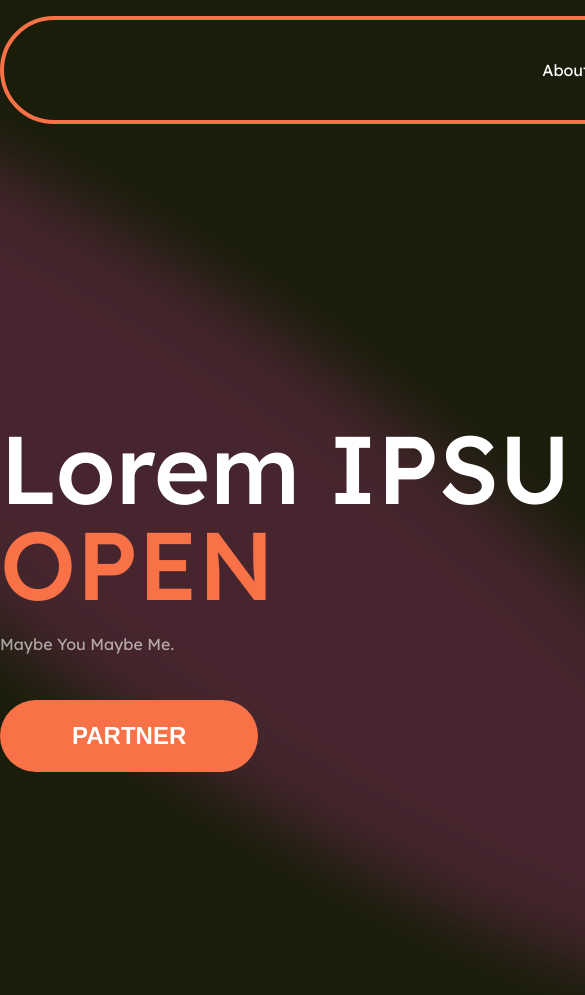
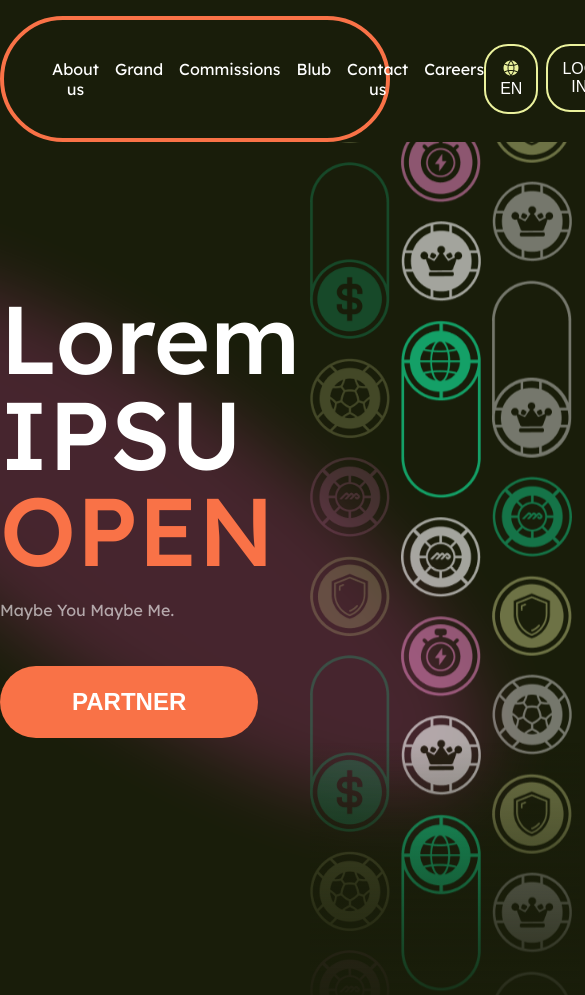
Before and after one commit to Masterpiece011/landing-page-VTOP3, a plain HTML site: page index.html in a window 390 px wide. Shown: the top 995 px of the page, 585 px wide, since content can reach past the window. Drawn offline with Linux system fonts and the light colour scheme.

Commit message:
fixed media for 1024 resolution

```diff
--- a/index.html
+++ b/index.html
@@ -10,7 +10,6 @@
 
 <body>
     <header class="header container">
-        <div></div>
         <ul>
             <li>
                 <a class="header__links" href="#">About us</a>
--- a/scss/_general.scss
+++ b/scss/_general.scss
@@ -10,7 +10,7 @@ body {
 }
 
 .container {
-    max-width: 1920px;
+    max-width: 1640px;
     margin: 0 auto;
 }
 
--- a/scss/blocks/_footer.scss
+++ b/scss/blocks/_footer.scss
@@ -15,7 +15,7 @@
 }
 
 .footer__content {
-    padding: 40px 140px 24px;
+    padding: 40px 0 24px;
     box-sizing: border-box;
     display: flex;
     flex-direction: row;
--- a/scss/blocks/_header.scss
+++ b/scss/blocks/_header.scss
@@ -3,7 +3,6 @@
     flex-direction: row;
     justify-content: space-between;
     align-items: center;
-    width: 1640px;
     margin-top: 16px;
     border: 4px solid #F97247;
     border-radius: 64px;
@@ -11,6 +10,7 @@
     padding: 24px 48px;
     align-self: center;
     vertical-align: middle;
+    width: 100%;
 }
 
 .header div {
@@ -43,11 +43,28 @@
     line-height: 20px;
     font-size: 16px;
     transition: all .3s ease;
+    position: relative;
+}
+
+.header ul li a::after {
+    content: '';
+    display: block;
+    width: 0;
+    bottom: 0;
+    left: 0;
+    position: absolute;
+    background-color: #F97247;
+    transition: all .3s ease;
 }
 
 .header ul li a:hover {
-    transform: scale(1.3);
     color: #F97247;
+}
+
+.header ul li a:hover::after {
+    width: 100%;
+    height: 2px;
+
 }
 
 .header ul li button {
--- a/scss/blocks/_main.scss
+++ b/scss/blocks/_main.scss
@@ -116,37 +116,6 @@
     margin-right: 16px;
     opacity: 0.2;
     z-index: 120;
-    box-shadow: inset;
-}
-
-@keyframes lineUp {
-    from {
-        transform: translateY(0px);
-    }
-
-    to {
-        transform: translateY(-1184.72px);
-    }
-}
-
-@keyframes lineDownFirstLine {
-    from {
-        transform: translateY(-1184.72px);
-    }
-
-    to {
-        transform: translateY(0px);
-    }
-}
-
-@keyframes lineDownSecondLine {
-    from {
-        transform: translateY(-1657.16px);
-    }
-
-    to {
-        transform: translateY(0px);
-    }
 }
 
 .main__animation-line:nth-child(1) {
@@ -218,6 +187,7 @@
 .main__blub ul {
     padding: 24px 10px 24px 24px;
     overflow-y: scroll;
+    overflow-x: hidden;
     scroll-behavior: smooth;
 }
 
@@ -252,6 +222,11 @@
 
 .main__blub ul::-webkit-scrollbar {
     width: 8px;
+    visibility: hidden;
+}
+
+.main__blub ul::-webkit-scrollbar-corner {
+    visibility: hidden;
 }
 
 .main__blub ul li {
@@ -293,3 +268,33 @@
 .main__blub ul li:last-child {
     margin-bottom: 0;
 }
+
+@keyframes lineUp {
+    from {
+        transform: translateY(0px);
+    }
+
+    to {
+        transform: translateY(-1184.72px);
+    }
+}
+
+@keyframes lineDownFirstLine {
+    from {
+        transform: translateY(-1184.72px);
+    }
+
+    to {
+        transform: translateY(0px);
+    }
+}
+
+@keyframes lineDownSecondLine {
+    from {
+        transform: translateY(-1657.16px);
+    }
+
+    to {
+        transform: translateY(0px);
+    }
+}
--- /dev/null
+++ b/scss/blocks/_media.scss
@@ -0,0 +1,84 @@
+@media screen and (max-width: 1024px) {
+    .container {
+        max-width: 900px;
+    }
+
+    .header ul {
+        text-align: center;
+    }
+
+    .header ul li {
+        margin-right: 16px;
+    }
+
+    .header ul:last-child li {
+        margin-right: 8px;
+    }
+
+    .main::after {
+        width: 113px;
+        height: 651px;
+        top: 210px;
+        left: 80px;
+    }
+
+    .main::before {
+        top: 750px;
+        left: 842px;
+        width: 287px;
+        height: 287px;
+    }
+
+    .main__project {
+        max-width: 300px;
+        margin: 148px 0 196px;
+    }
+
+    .main section {
+        max-width: 300px;
+    }
+
+    .main__animation {
+        margin: 0 10px;
+        width: 270px;
+        height: 900px;
+    }
+
+    .main__animation-line {
+        width: 81px;
+    }
+
+    .main__animation-line img {
+        width: 80px;
+    }
+
+    .main__animation-line:nth-child(2) {
+        left: calc(81px + 10px);
+    }
+
+    .main__animation-line:nth-child(3) {
+        left: calc(81px + 10px + 81px + 10px);
+    }
+
+    .main__blub {
+        margin: 70px 0 163px;
+    }
+
+    .main__blub-blog {
+        min-width: 200px;
+        border-radius: 50px;
+    }
+
+    .main__blub ul {
+        padding: 24px 10px 24px 24px;
+    }
+
+    .main__blub ul li {
+        border-radius: 25px;
+        padding: 8px 32px;
+    }
+
+    .main__blub ul li a {
+        max-width: 190px;
+    }
+}
--- a/scss/style.scss
+++ b/scss/style.scss
@@ -3,3 +3,4 @@
 @import './blocks/header.scss';
 @import './blocks/main.scss';
 @import './blocks/footer.scss';
+@import './blocks/media.scss';
```
Also changed, not shown: css/style.css, 1 other file.
